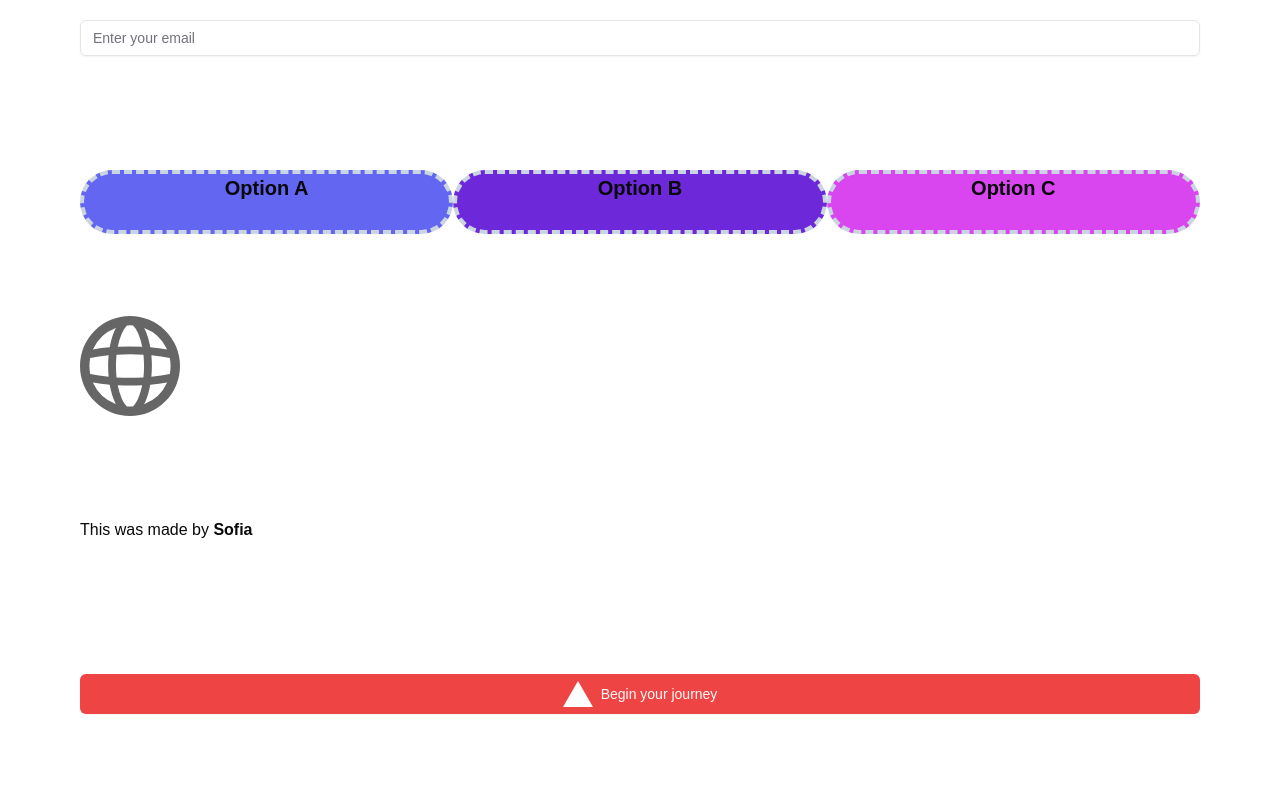
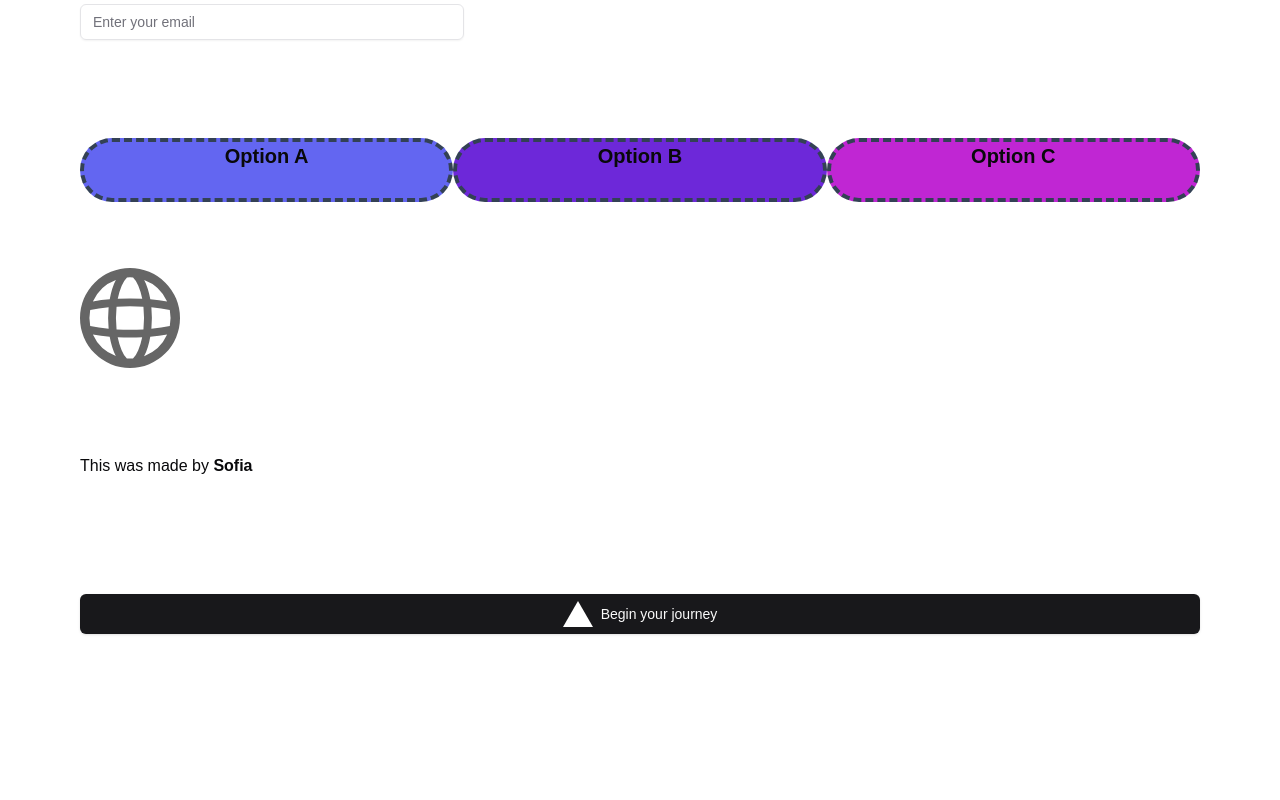
Before and after one commit to andreishark/moisil_aplicatie_2025, a Next.js app: page /sofia in a window 1280 px wide. Shown: the part 360-1160 px from the top of the page. Built offline with nearby package versions, Linux system fonts and the light colour scheme.

Commit message:
Modified page

```diff
--- a/src/app/sofia/page.tsx
+++ b/src/app/sofia/page.tsx
@@ -9,24 +9,22 @@ export const metadata: Metadata = {
     title:"Sofia's page"
 }
 
-export function InputDemo() {
-    return <Input type="name" placeholder="Insert your name" />
-  }
-
 export default function Home(){
     return(
-        <div className="grid grid-rows-9 items-center justify-items-stretch min-h-screen px-96 pb-20 gap-16 sm:p-20 font-[family-name:var(--font-arial)]">
+        <div className="grid grid-rows-9 items-center justify-items-stretch min-h-screen px-20 pb-20 gap-12 sm:p-20 font-[family-name:var(--font-arial)]">
+            <h1 className="w-3/5 bg-purple-700 border-solid border-2 border-purple-500 rounded text-center text-lg italic font-medium">Hello</h1>
 
-            <h1 className="bg-purple-700 border-solid border-2 border-purple-500 rounded text-center text-lg italic font-medium">Hello</h1>
-            <Input placeholder="Enter your email"/>
+            <Input className="w-96" placeholder="Enter your email"/>
+
             <div className="flex flex-row items-stretch grow h-16 gap-x-0 ">
-                <div className = "bg-indigo-500 border-dashed hover:border-solid border-4 border-slate-300 rounded-full text-center text-xl font-extrabold basis-1/3 hover:basis-1/2">
+                <div className = "bg-indigo-500 border-dashed hover:border-solid border-4 border-slate-700 rounded-full text-center text-xl font-extrabold basis-1/3 hover:basis-1/2">
                     Option A</div>
-                <div className = "bg-violet-700 border-dashed hover:border-solid border-4 border-slate-300 rounded-full text-center text-xl font-bold basis-1/3 hover:basis-1/2">
+                <div className = "bg-violet-700 border-dashed hover:border-solid border-4 border-slate-700 rounded-full text-center text-xl font-extrabold basis-1/3 hover:basis-1/2">
                     Option B</div>
-                <div className = "bg-fuchsia-500 border-dashed hover:border-solid border-4 border-slate-300 rounded-full text-center text-xl font-semibold basis-1/3 hover:basis-1/2">
+                <div className = "bg-fuchsia-600 border-dashed hover:border-solid border-4 border-slate-700 rounded-full text-center text-xl font-extrabold basis-1/3 hover:basis-1/2">
                     Option C</div>
             </div>
+
             <Image
                 className="dark:invert"
                 src="/globe.svg"
@@ -34,9 +32,11 @@ export default function Home(){
                 width={100}
                 height={100}
             />
+
             <p>This was made by <b>Sofia</b></p>
+
             <Link
-                    className={buttonVariants({variant: "destructive", size: "lg"})}
+                    className={buttonVariants({variant: "default", size: "lg"})}
                     href="https://www.wikipedia.org/"
                     target="_blank"
                     rel="noopener noreferrer"
@@ -47,7 +47,8 @@ export default function Home(){
                       alt="Vercel logomark"
                       width={30}
                       height={30}
-            />Begin your journey
+                    />
+            Begin your journey
             </Link>
 
         </div>
```
